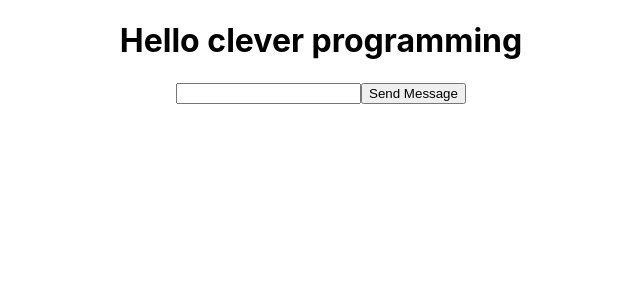
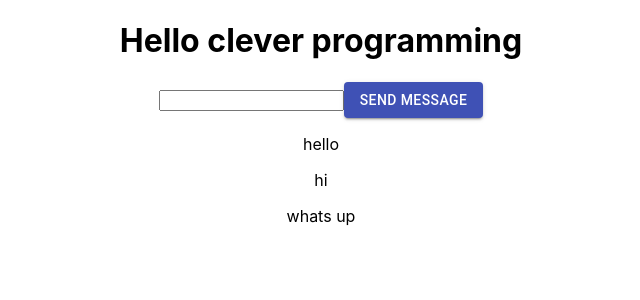
Before and after one commit to EjimMichael/facebook-messenger-clone, a React (Create React App) app: page / in a window 1280 px wide. Shown: the top 300 px of the page, without its empty margins (319-959 px from the left). Built offline with nearby package versions, Linux system fonts and the light colour scheme.

Commit message:
using material ui to style

```diff
--- a/package.json
+++ b/package.json
@@ -3,6 +3,7 @@
   "version": "0.1.0",
   "private": true,
   "dependencies": {
+    "@material-ui/core": "^4.12.3",
     "@testing-library/jest-dom": "^5.14.1",
     "@testing-library/react": "^11.2.7",
     "@testing-library/user-event": "^12.8.3",
--- a/src/App.js
+++ b/src/App.js
@@ -1,14 +1,16 @@
 import React, { useState } from 'react';
+import { Button } from '@material-ui/core';
 import './App.css';
 
 function App() {
   const [input, setInput] = useState('');
-  const [messages, setMessages] = useState(['hello'])
+  const [messages, setMessages] = useState(['hello', 'hi', 'whats up'])
 
 console.log(input)
 console.log(messages)
 
 const sendMessage = (event) => {
+  event.preventDefault();
   setMessages([...messages, input]);
   setInput('');
 }
@@ -16,10 +18,17 @@ const sendMessage = (event) => {
     <div className="App">
       <h1>Hello clever programming</h1>
 
+      <form>
       <input value={input} onChange={event => setInput(event.target.value)}/>
-      <button onClick={sendMessage}>Send Message</button>
+      <Button variant="contained" color="primary" type="submit" onClick={sendMessage}>Send Message</Button>
+      </form>
 
      {/* messages themselves */}
+     {
+       messages.map(message => (
+        <p>{message}</p>
+       ))
+     }
 
     </div>
   );
```
Also changed, not shown: 1 other file (tests, documents, lock files or other folders).
